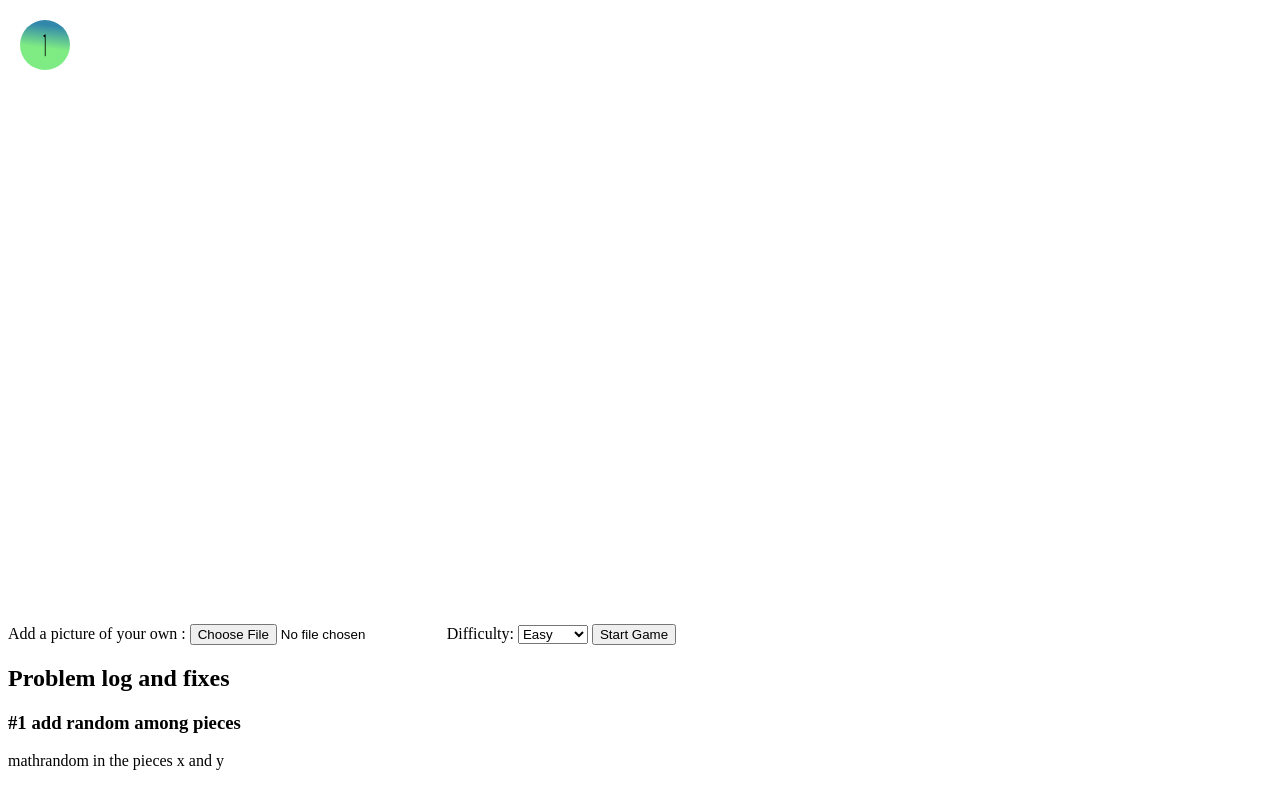
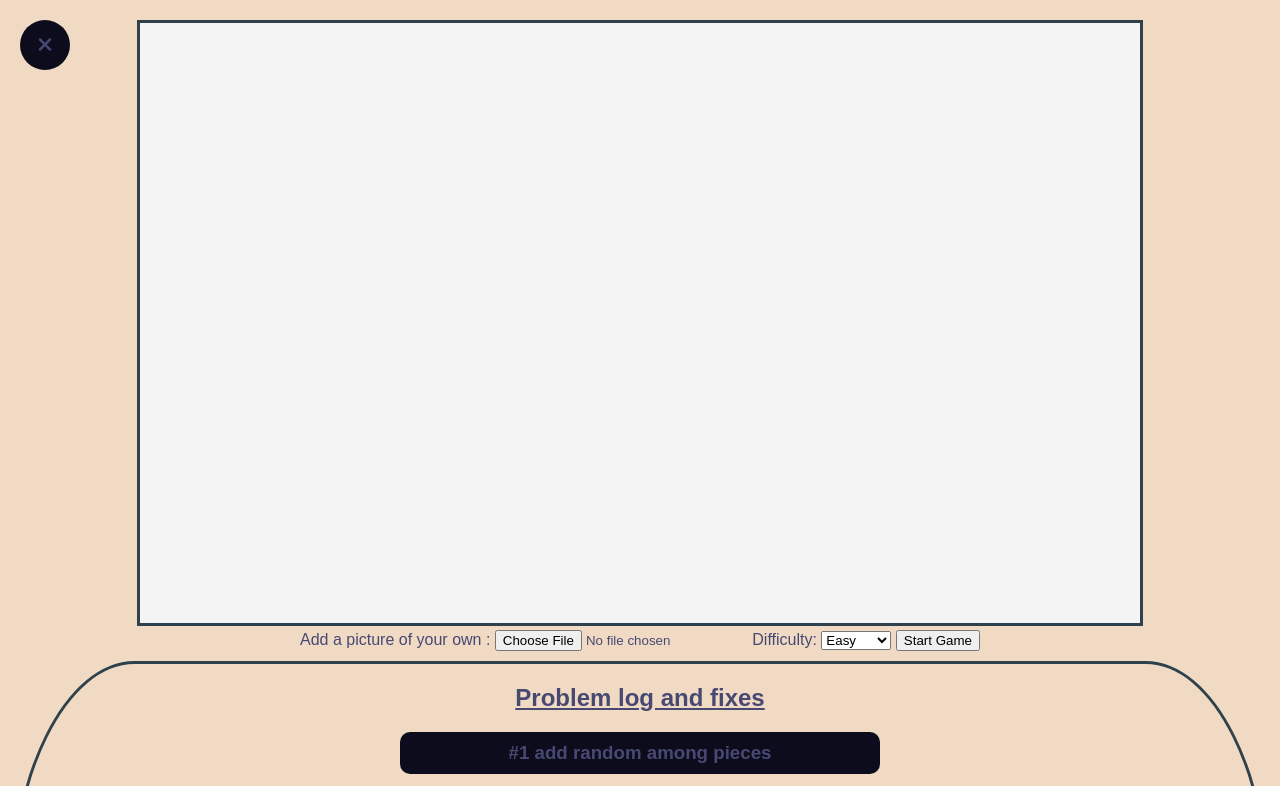
Before and after one commit to Pyroheart/Site_perso, a plain HTML site: page Site_perso/menu/Puzzle_Game/PuzzleGame.html in a window 1280 px wide. Shown: the top 786 px of the page. Drawn offline with nearby package versions, Linux system fonts and the light colour scheme.

Commit message:
Add files via upload
Mainly updating the css, so that it feels less uggly and somehow a bit more organized with some variables

```diff
--- a/Site_perso/css/menu.css
+++ b/Site_perso/css/menu.css
@@ -10,8 +10,7 @@ input[type="checkbox"]{
 	left: 0;
 	height: 100%;
 	width: 100%;
-  /*   clip-path: circle(25px at calc(0% + 45px) 45px); */
-	background: linear-gradient(7deg, rgba(113,233,119,1) 45%, rgba(49,136,171,1) 86%);
+	background: linear-gradient(7deg, rgba(13,12,29,1) 0%, rgba(71,73,115,1) 15%, rgba(241,218,196,1) 52%);
 	clip-path: circle(25px at calc(0% + 45px) 45px);
 	transition: all 0.4s ease-in-out;
   }
@@ -35,9 +34,9 @@ input[type="checkbox"]{
 	line-height: 50px;
 	border-radius: 50%;
 	font-size: 20px;
-	color: black;
+	color: #474973;
 	cursor: pointer;
-	background: linear-gradient(7deg, rgba(113,233,119,0.9108018207282913) 45%, rgba(49,136,171,1) 86%);
+	background: #0D0C1D;
 	transition: all 0.3s ease-in-out;
   }
 
--- a/Site_perso/css/stylesheet.css
+++ b/Site_perso/css/stylesheet.css
@@ -1,6 +1,25 @@
 /* *****************************************************************
 CONTAINER
 ***************************************************************** */
+
+/* :root {
+	--main-bg-color: #84DCC6;
+	--main-txt-color: #8B95C9;
+	--main-btn-color: #478978;
+	--main-btn-hover-color: #698FA1;
+	--main-link-color: #698FA1;
+	--main-visited-link-color: #2F424B;
+  } */
+
+  :root {
+	--main-bg-color: #F1DAC4;
+	--main-txt-color: #474973;
+	--main-btn-color: #0D0C1D;
+	--main-btn-hover-color: #161B33;
+	--main-link-color: #A69CAC;
+	--main-visited-link-color: #161B33;
+  }
+
 
 /* Le container permet de limiter la largeur d'un contenu */
 
@@ -23,22 +42,36 @@ html {
 
 body {
 	font-size: 1.6rem; /* on remets la taille du texte par défaut pour le body à 16px en utilisant les rem comme unité) */
+    text-align:center;
+	background-color: var(--main-bg-color);
+}
+
+a:link {
+	color: var(--main-link-color);
+}
+
+a:visited, a:hover, a:active {
+	color: var(--main-visited-link-color);
 }
 
 
-#recommended {
-	color: white;
+img {
+	padding-right: 1rem;
 }
 
-body{
-    text-align:center;
-	background-color: black;
 
+canvas {
+	border: solid black;
 }
 
+#recommended {
+	color: var(--main-txt-color);
+}
+
+
 h1 {
-	color: white;
 	line-height: 1.5;
+	color: var(--main-txt-color);
 }
 
 ul {
@@ -50,7 +83,7 @@ li + li {
 }
 
 #howTo, #credits {
-	color: white;
+	color: var(--main-txt-color);
 	margin-bottom: 10rem;
 }
 
@@ -120,7 +153,7 @@ button {
 }
 
 button:hover {
-	background-color: #ccc;
+	background-color: var(--main-btn-hover-color);
 }
 
 .parentDiv {
@@ -147,7 +180,7 @@ button:hover {
     bottom: 0;
     left: 0;
     right: 0;
-    border-top: 4px black solid;
+    border: 4px black solid;
     display: none;
     flex-wrap: wrap;
     padding: 12px;
@@ -165,8 +198,7 @@ button:hover {
     bottom: 0;
     left: 0;
     right: 0;
-    border-bottom: 4px black solid;
-	border-right: 4px black solid;
+    border: 4px black solid;
     display: inline-block;
     flex-wrap: wrap;
     padding: 0px;
@@ -190,7 +222,7 @@ button:hover {
 	position: absolute;
 	padding: 2rem;
 	color: rgba(255,255,255,1);
-	background-color: rgba(255,255,255,0.1);
+	background-color: var(--main-btn-color);
 	bottom: 115px;
 	left: 80%
 }
@@ -221,7 +253,7 @@ button:hover {
 	padding: 2rem;
 	z-index: 10001;
 	color: rgba(255,255,255,1);
-	background-color: rgba(255,255,255,0.1);
+	background-color: var(--main-btn-color);
   }
 
   /* .center {
--- /dev/null
+++ b/Site_perso/menu/Puzzle_Game/PuzzleGame.css
@@ -0,0 +1,88 @@
+:root {
+	--main-bg-color: #F1DAC4;
+	--main-txt-color: #474973;
+	--main-btn-color: #0D0C1D;
+	--main-btn-hover-color: #161B33;
+	--main-link-color: #A69CAC;
+	--main-visited-link-color: #161B33;
+}
+
+* {
+	box-sizing: border-box; /* On spécifie que la largeur (width) de chaque boîte comprend le padding et la bordure (par défaut, c'est seulement la largeur du contenu) */
+	/* font-family: 'Athiti', sans-serif;
+	font-family: 'Press Start 2P', cursive; */
+}
+
+body {
+    font-family: Arial, Helvetica, sans-serif;
+    text-align: center;
+    background-color: var(--main-bg-color);
+    font-size: 1.6rem; /* on remets la taille du texte par défaut pour le body à 16px en utilisant les rem comme unité) */
+    color: var(--main-txt-color);
+}
+
+html {
+	font-size: 62.5%; /* 1rem = 10px (la formule est 10/16*100) la taille par défaut étant 16px */
+	min-width: 1000px;
+}
+
+#canvas {
+    background-color: #F4F4F4;
+    border: solid #2F424B;
+}
+
+
+/* .puzzleCarousel {
+    margin-top: 10rem;
+} */
+
+
+.ProblemFixes {
+    margin-top: 1rem;
+    border: solid #2F424B;
+    border-radius: 10% / 50%;
+    overflow: hidden;
+  }
+
+h2 {
+    text-decoration: underline;
+}
+
+.problem {
+    text-align: justify;
+    margin: 0 auto;
+    width: 30em;
+}
+
+.problemTitle {
+    cursor: help;
+    text-align: center;
+    background-color: var(--main-btn-color);
+    padding: 1rem;
+    border-radius: 10px;
+    margin-bottom: 0;
+    margin-top: 0;
+}
+
+.problemSolved {
+    overflow: hidden;
+    transform-origin: top;
+    transform: scaleY(0);
+    text-align: center;
+    background-color: #CCBBB8;
+    padding: 0rem;
+    border-radius: 10px;
+    margin-top: 0;
+    transition: transform 0.5s ease-in-out, max-height 0.5s ease-in-out, padding 0.5s ease-in-out;
+    max-height: 0;
+}
+
+.problem:hover .problemSolved {
+    transform: scaleY(1);
+    padding: 1rem;
+    max-height: 100px;
+}
+
+.problemTitle:hover {
+    background-color: var(--main-btn-hover-color);
+}
--- a/Site_perso/menu/Puzzle_Game/PuzzleGame.html
+++ b/Site_perso/menu/Puzzle_Game/PuzzleGame.html
@@ -6,8 +6,9 @@
         <meta name="viewport" content="width=device-width, initial-scale=1.0">
         <title>Jigsaw Puzzle Game</title>
         <script src="https://cdnjs.cloudflare.com/ajax/libs/seedrandom/3.0.5/seedrandom.min.js" integrity="sha512-+Ru50BzEpZjlFzVnjSmJfYFPFfY2hS0Kjlu/IvqaJoux7maF5lJrRVUJWJ2LevPls7rd242GLbWEt+zAo4OVVQ==" crossorigin="anonymous" referrerpolicy="no-referrer"></script>
-        <link rel="stylesheet" href="css.css">
+        <link rel="stylesheet" href="PuzzleGame.css">
         <link rel="stylesheet" href="../../css/menu.css">
+        <link rel="stylesheet" href="https://cdnjs.cloudflare.com/ajax/libs/font-awesome/6.4.2/css/all.min.css" integrity="sha512-z3gLpd7yknf1YoNbCzqRKc4qyor8gaKU1qmn+CShxbuBusANI9QpRohGBreCFkKxLhei6S9CQXFEbbKuqLg0DA==" crossorigin="anonymous" referrerpolicy="no-referrer" />
     </head>
 
     <body>
```
Also changed, not shown: Site_perso/index.html (+1 -0 lines).
